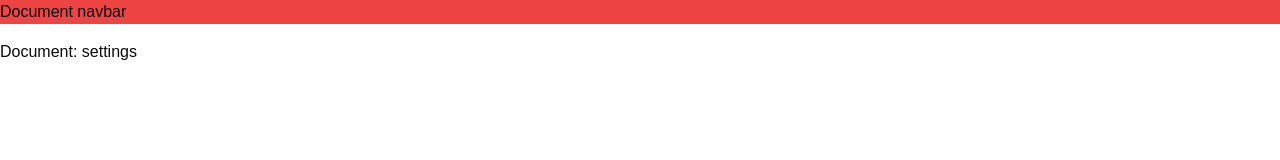
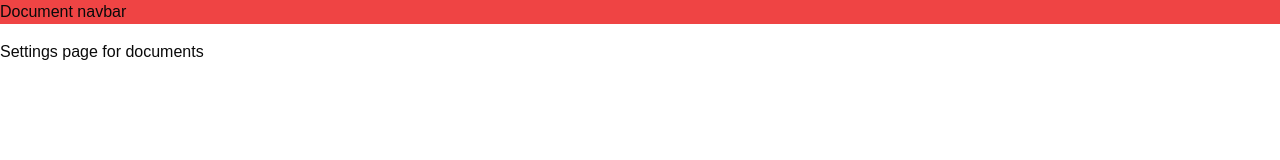
Before and after one commit to juanmarcosstudio/documents-project, a Next.js app: page /documents/settings in a window 1280 px wide. Shown: the top 160 px of the page. Built offline with nearby package versions, Linux system fonts and the light colour scheme.

Commit message:
Create folder for settings file

```diff
--- /dev/null
+++ b/src/app/documents/settings/page.tsx
@@ -0,0 +1,9 @@
+const DocumentsSettingsPage = () => {
+    return (
+        <div>
+            Settings page for documents
+        </div>
+     );
+}
+
+export default DocumentsSettingsPage;
```
